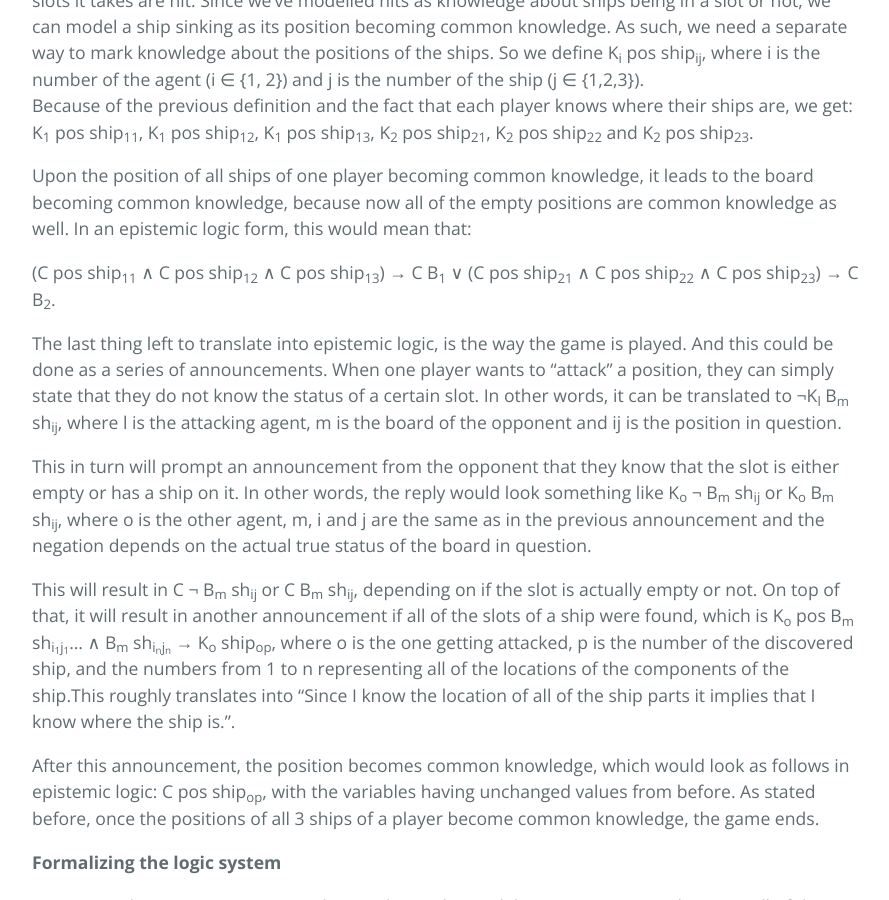
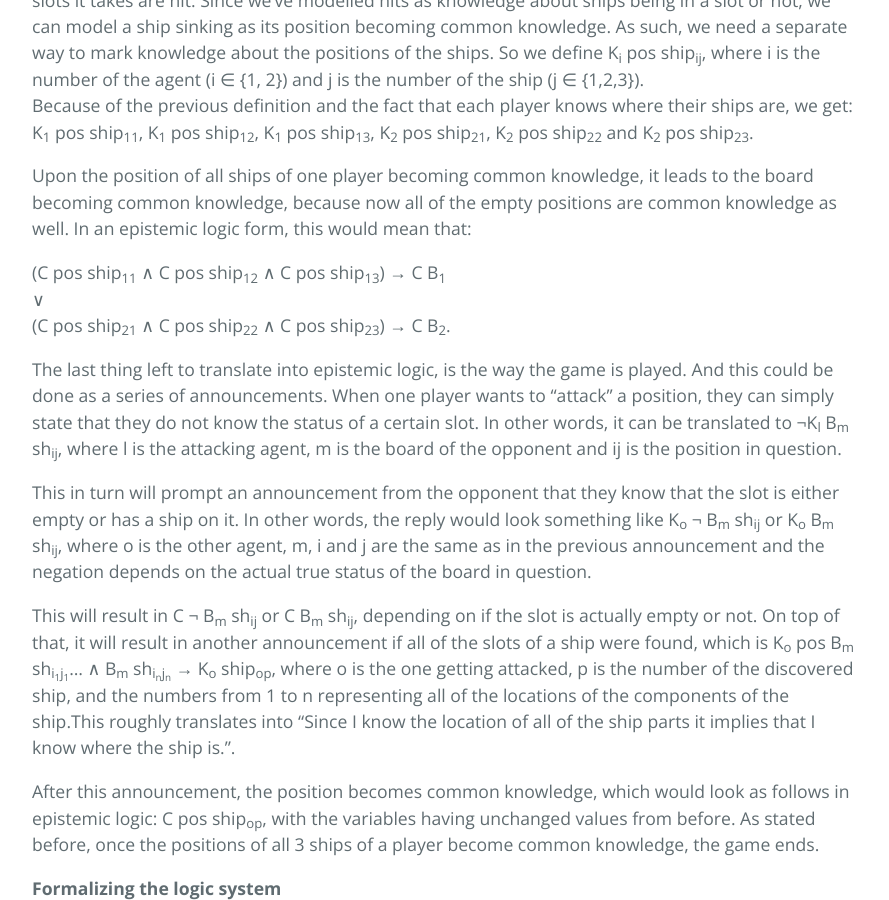
Before and after one commit to kaeru4343/LAMAS_2020Project, a Jekyll site: the page built from epistemicLogicCon.md, in a window 1280 px wide and 900 px high, scrolled down 1576 px. Shown: the whole window, without its empty margins (192-1081 px from the left). Built offline with Jekyll 4.4.1, drawn with Linux system fonts in a browser that asks for light colours.

Commit message:
Fixed paging

```diff
--- a/epistemicLogicCon.md
+++ b/epistemicLogicCon.md
@@ -33,7 +33,9 @@ K<sub>1</sub> pos ship<sub>11</sub>, K<sub>1</sub> pos ship<sub>12</sub>, K<sub>
 
 Upon the position of all ships of one player becoming common knowledge, it leads to the board becoming common knowledge, because now all of the empty positions are common knowledge as well. In an epistemic logic form, this would mean that:
 
-(C pos ship<sub>11</sub> &and; C pos ship<sub>12</sub> &and; C pos ship<sub>13</sub>) &rarr; C B<sub>1</sub> &or; (C pos ship<sub>21</sub> &and; C pos ship<sub>22</sub> &and; C pos ship<sub>23</sub>) &rarr; C B<sub>2</sub>.
+(C pos ship<sub>11</sub> &and; C pos ship<sub>12</sub> &and; C pos ship<sub>13</sub>) &rarr; C B<sub>1</sub> <br/>
+&or;<br/>
+(C pos ship<sub>21</sub> &and; C pos ship<sub>22</sub> &and; C pos ship<sub>23</sub>) &rarr; C B<sub>2</sub>.
 
 The last thing left to translate into epistemic logic, is the way the game is played. And this could be done as a series of announcements. When one player wants to "attack" a position, they can simply state that they do not know the status of a certain slot. In other words, it can be translated to &not;K<sub>l</sub> B<sub>m</sub> sh<sub>ij</sub>, where l is the attacking agent, m is the board of the opponent and ij is the position in question.
 
```
